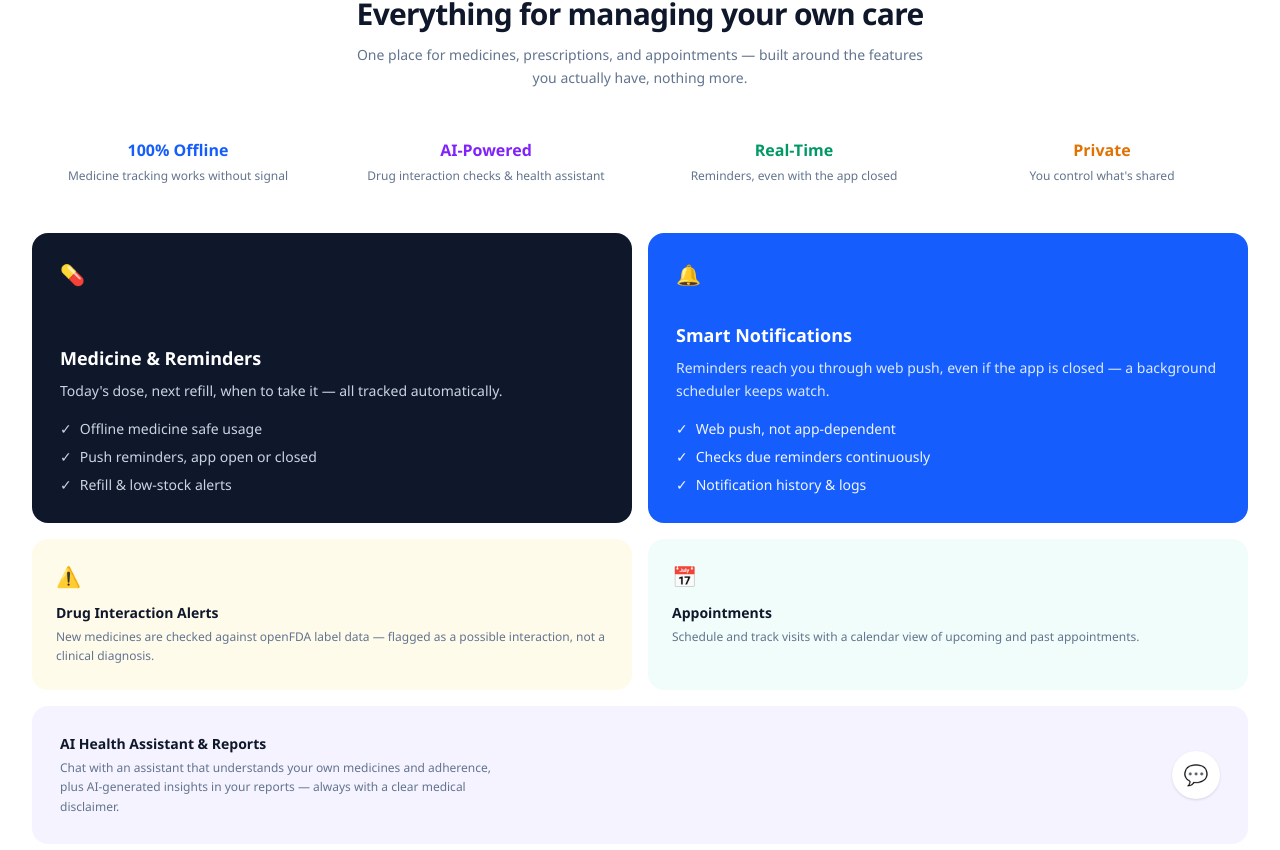
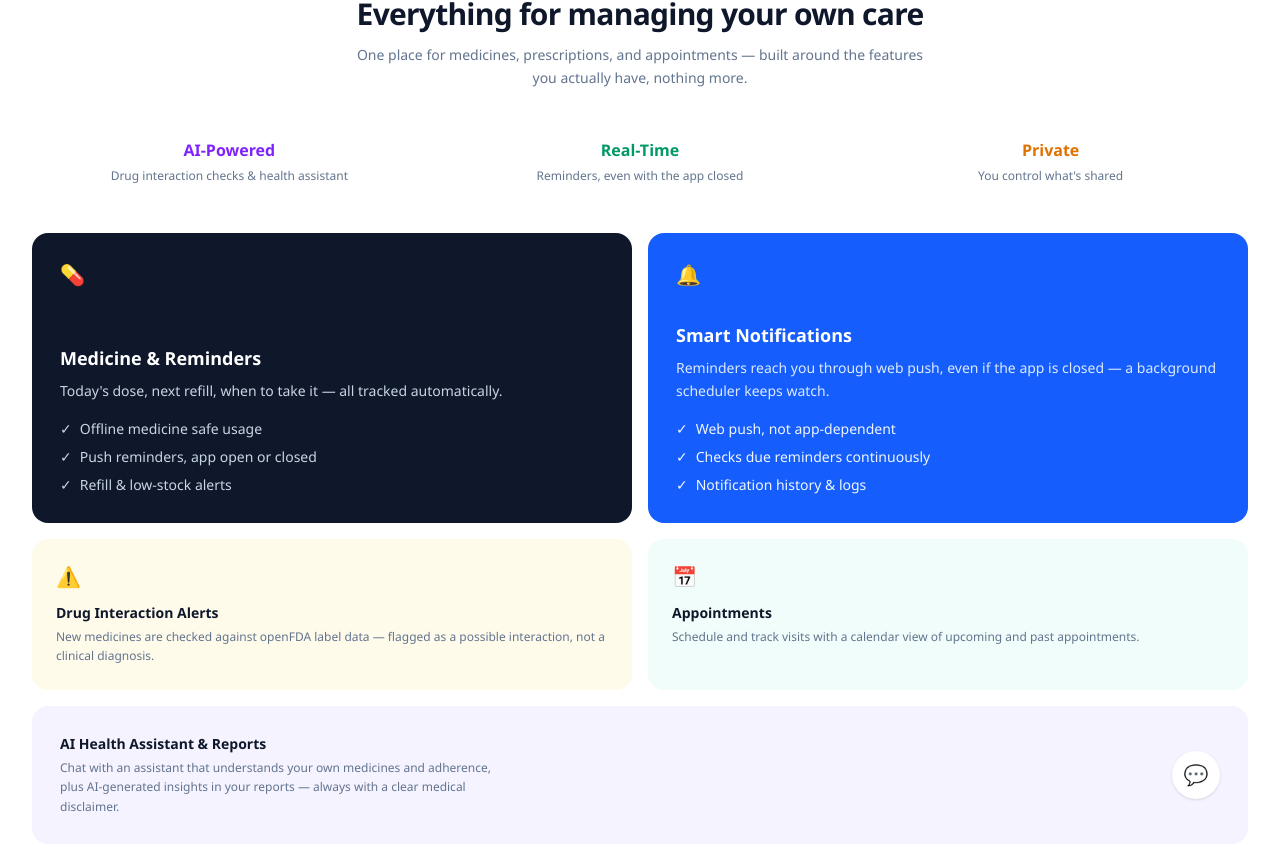
Before and after one commit to unishakhanal04/MediMate_WEB, a Next.js app: page / in a window 1280 px wide. Shown: the part 880-1730 px from the top of the page. Built offline with nearby package versions, Linux system fonts and the light colour scheme.

Commit message:
Update medicines e2e test and homepage

```diff
--- a/app/page.tsx
+++ b/app/page.tsx
@@ -13,7 +13,6 @@ const navLinks = [
 ];
 
 const statHighlights = [
-  { value: "100% Offline", body: "Medicine tracking works without signal", color: "text-blue-600 dark:text-blue-400" },
   { value: "AI-Powered", body: "Drug interaction checks & health assistant", color: "text-violet-600 dark:text-violet-400" },
   { value: "Real-Time", body: "Reminders, even with the app closed", color: "text-emerald-600 dark:text-emerald-400" },
   { value: "Private", body: "You control what's shared", color: "text-amber-600 dark:text-amber-400" },
@@ -198,7 +197,7 @@ export default function HomePage() {
           </p>
         </div>
 
-        <div className="mt-12 grid grid-cols-2 gap-4 text-center sm:grid-cols-4">
+        <div className="mt-12 grid grid-cols-1 gap-4 text-center sm:grid-cols-3">
           {statHighlights.map((stat) => (
             <div key={stat.value}>
               <p className={`text-base font-extrabold ${stat.color}`}>{stat.value}</p>
```
Also changed, not shown: 1 other file (tests, documents, lock files or other folders).
